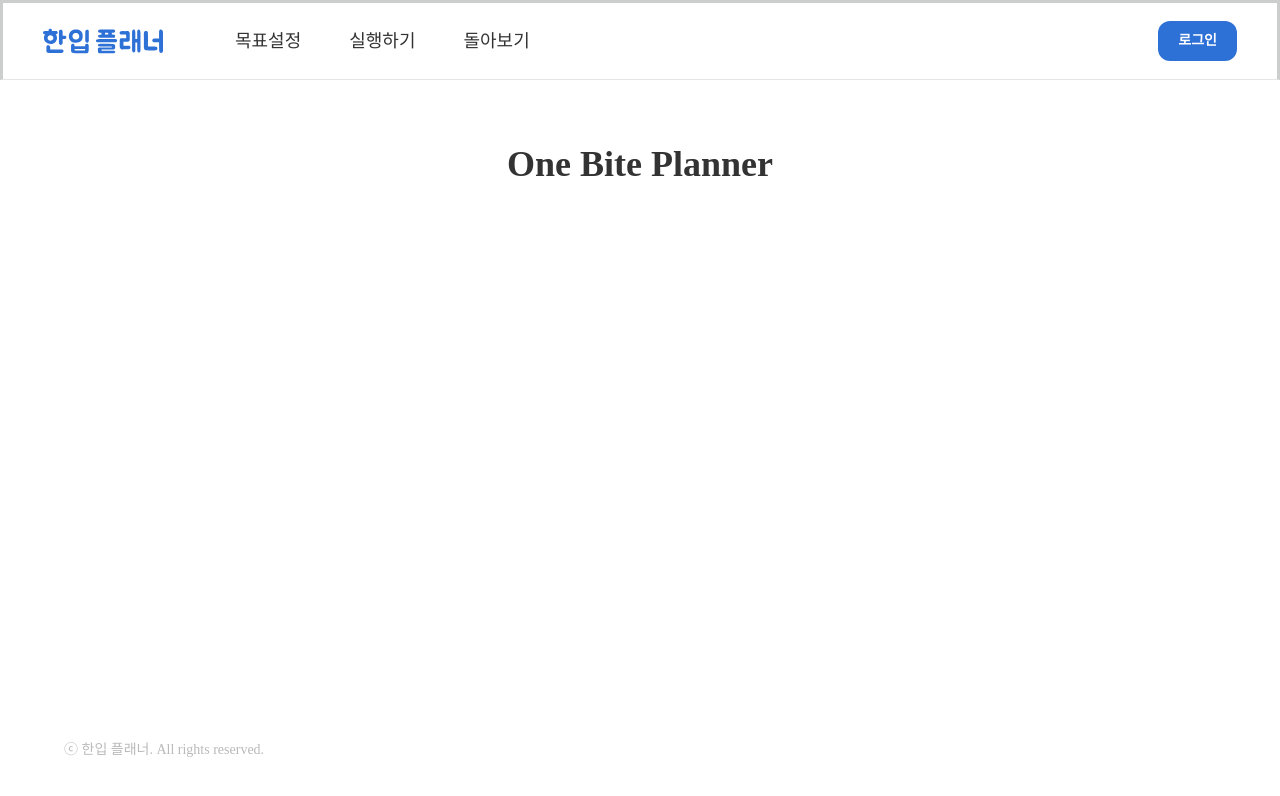
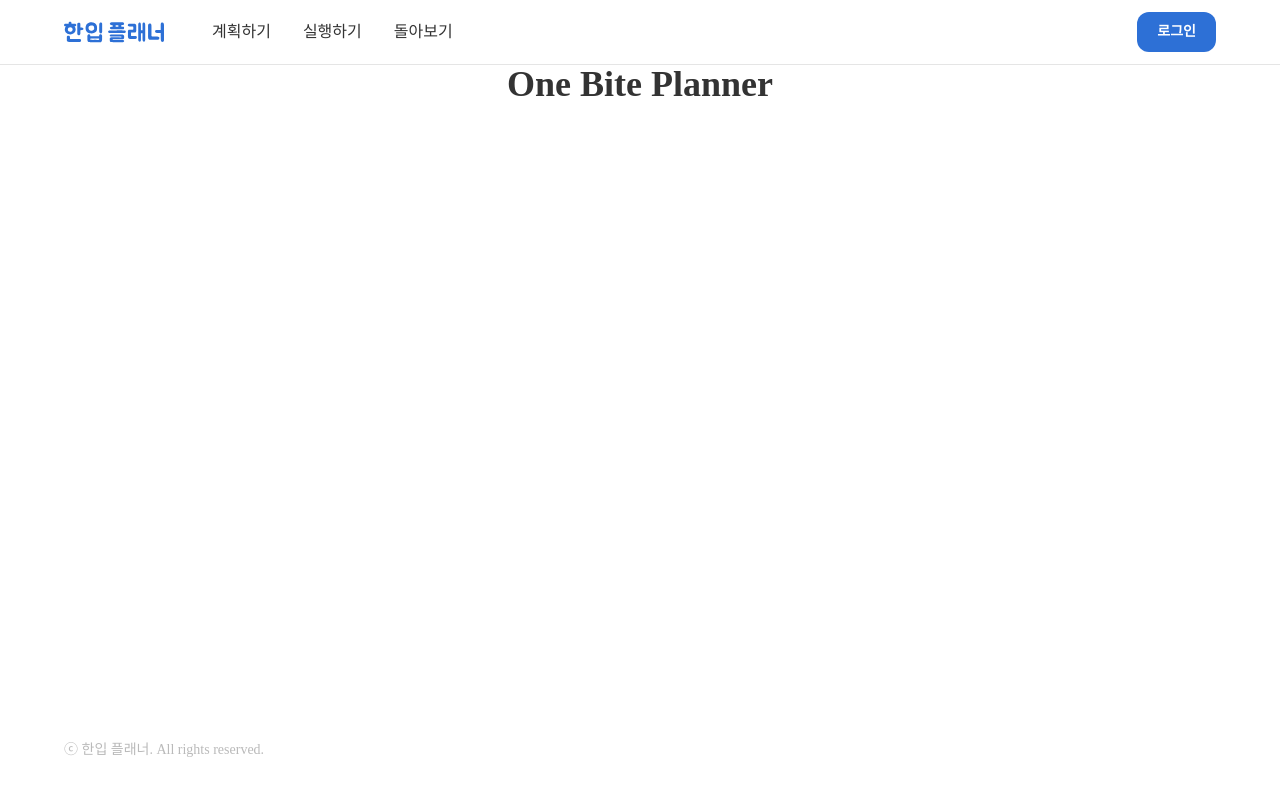
Before and after one commit to icetiredisgettingbear/one-bite-planner, a Next.js app: page / in a window 1280 px wide. Shown: the top 796 px of the page. Built offline with nearby package versions, Linux system fonts and the light colour scheme; no server answers; a web font is replaced by a local one.

Commit message:
styles: Header에 공통 컴포넌트 적용하여 개선

```diff
--- a/components/Header.tsx
+++ b/components/Header.tsx
@@ -1,7 +1,17 @@
 import AuthButton from "@/components/AuthButton";
 import Link from "next/link";
-import Typography from "./Typography";
 import Image from "next/image";
+import Menus, { Menu } from "./Menus";
+import AppBar from "@mui/material/AppBar";
+import Container from "./Container";
+import Toolbar from "./Toolbar";
+import Stack from "./Stack";
+
+const menus: Menu[] = [
+  { pathname: "/goals-setup", label: "계획하기" },
+  { pathname: "/to-do", label: "실행하기" },
+  { pathname: "/progress", label: "돌아보기" },
+];
 
 interface HeaderProps {
   isSupabaseConnected: boolean;
@@ -9,38 +19,27 @@ interface HeaderProps {
 
 export default function Header({ isSupabaseConnected }: HeaderProps) {
   return (
-    <nav className="w-full flex justify-center bg-white border-solid border-b border-b-foreground/10 h-20">
-      <div className="w-full max-w-[1280px] px-10 flex justify-between items-center">
-        <div className="flex gap-x-8 items-center">
-          <Link className="flex justify-center" href="/">
+    <AppBar position="fixed" color="inherit" elevation={1}>
+      <Container maxWidth="lg">
+        <Toolbar disableGutters>
+          <Stack direction="row" flexGrow={1} gap={6}>
+            <Link
+              href="/"
+              passHref
+              style={{ display: "flex", alignItems: "center" }}
+            >
               <Image
                 src="/images/one_bite_planner_logo.svg"
                 alt="한입 플래너 로고"
-              width={120}
-              height={28}
+                width={100}
+                height={22}
               />
             </Link>
-          <ul className="flex gap-x-12 list-none none">
-            <li className="text-base text-gray-800 font-medium">
-              <Link className="no-underline text-[#333]" href="/goals-setup">
-                <Typography variant="subtitle2">목표설정</Typography>
-              </Link>
-            </li>
-            <li className="text-base text-gray-800 font-medium">
-              <Link className="no-underline text-[#333]" href="/to-do">
-                <Typography variant="subtitle2">실행하기</Typography>
-              </Link>
-            </li>
-            <li className="text-base text-gray-800 font-medium">
-              <Link className="no-underline text-[#333]" href="/progress">
-                <Typography variant="subtitle2">돌아보기</Typography>
-              </Link>
-            </li>
-          </ul>
-        </div>
-
+            <Menus menus={menus} />
+          </Stack>
           {isSupabaseConnected && <AuthButton />}
-      </div>
-    </nav>
+        </Toolbar>
+      </Container>
+    </AppBar>
   );
 }
```
Lines whose indentation alone changed are shown as unchanged.
